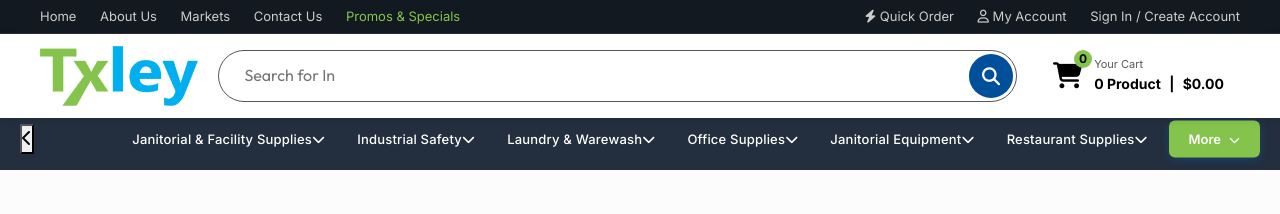
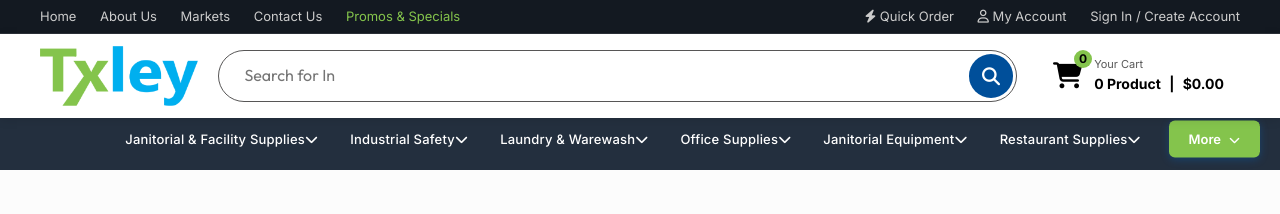
Before and after one commit to sukhpreet001007/txlay, a plain HTML site: page product.html in a window 1280 px wide. Shown: the top 214 px of the page. Drawn offline with nearby package versions, Linux system fonts and the light colour scheme.

Commit message:
left arrow

```diff
--- a/product.html
+++ b/product.html
@@ -121,7 +121,6 @@
         <!-- Desktop Navigation Menu -->
         <nav class="main-navbar">
             <div class="container-contents nav-container-wrapper">
-                <button class="nav-scroll-btn left" id="navScrollLeft"><i class="fa-solid fa-chevron-left"></i></button>
                 <ul class="nav-menu" id="navMenu">
                     <!-- Item 1: Janitorial -->
                     <li class="nav-item has-dropdown">
```
